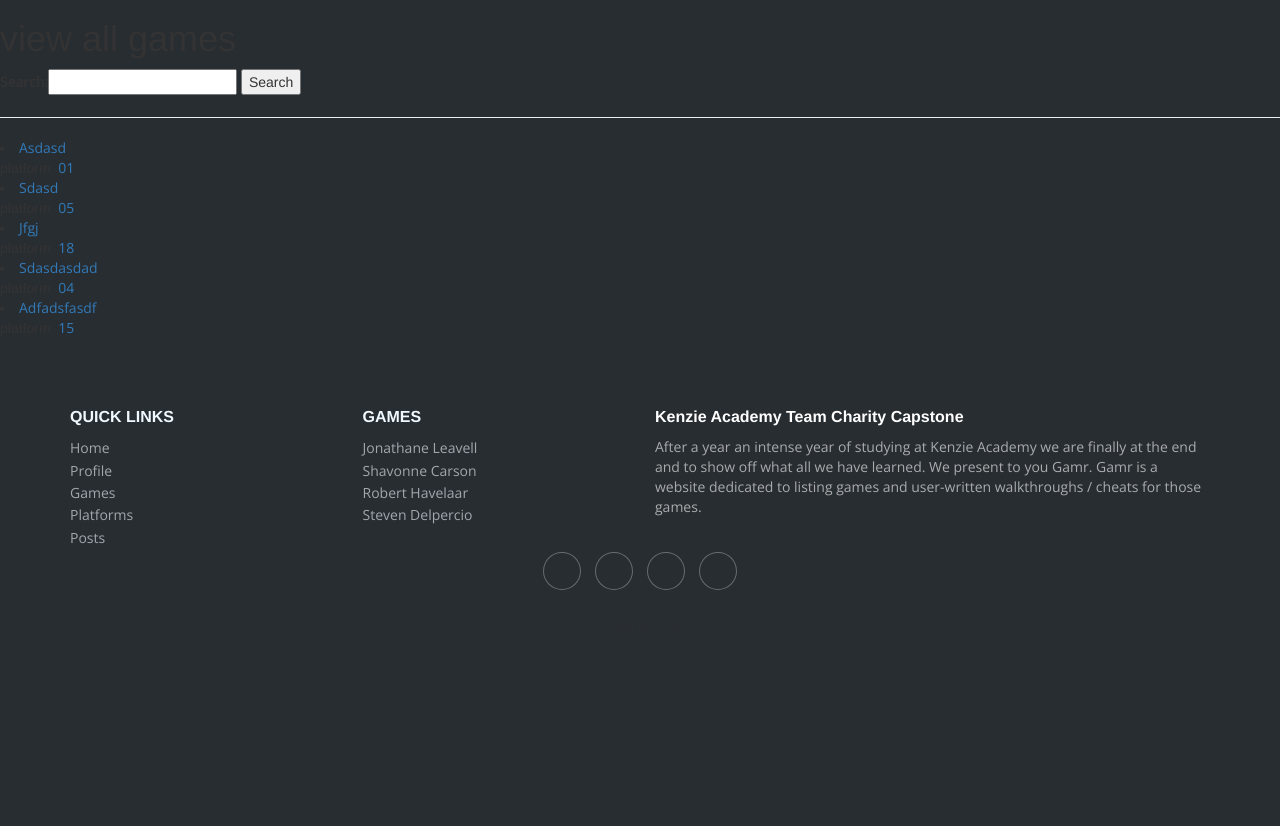
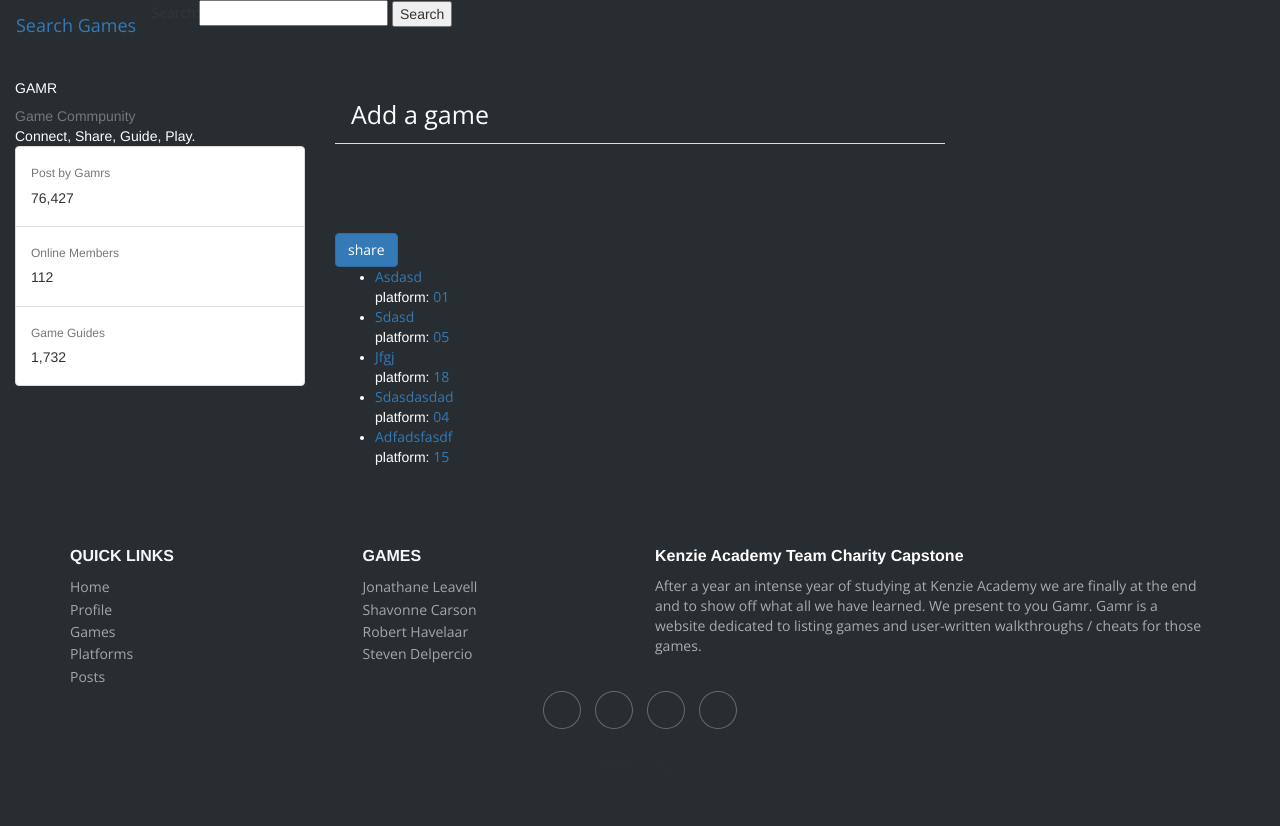
Before and after one commit to jonlee234/gamefaqs-clone, a Django app: page /viewGames/ in a window 1280 px wide. Shown: the part 658-1484 px from the top of the page. Before the commit the page ends 1248 px from the top, so only its background shows below. Run offline with Django 3.2, Linux system fonts and the light colour scheme; data comes from the database, SQL or seed files in the repository; some libraries are stand-ins or nearby versions.

Commit message:
game styling done

```diff
--- a/templates/all-games.html
+++ b/templates/all-games.html
@@ -1,4 +1,119 @@
+<!-- TODO/Blockers -->
+<!-- Get post games to work here. -->
+<!-- Fix Platforms: Change from int to str -->
+
 {% extends "base.html" %} {% block content %}
+<nav class="navbar navbar-light bg-white">
+  <a href="#" class="navbar-brand">Search Games</a>
+  <form
+    class="form-inline"
+    action=""
+    method="post"
+    enctype="multipart/form-data"
+  >
+    {% csrf_token %} {{search}}
+    <div class="input-group">
+      <input type="submit" value="Search" />
+    </div>
+  </form>
+</nav>
+
+<div class="container-fluid gedf-wrapper">
+  <div class="row">
+    <div class="col-md-3">
+      <div class="card">
+        <div class="card-body" style="color: #fff">
+          <div class="h5">GAMR</div>
+          <div class="h7 text-muted">Game Commpunity</div>
+          <div class="h7">Connect, Share, Guide, Play.</div>
+        </div>
+        <ul class="list-group list-group-flush">
+          <li class="list-group-item">
+            <div class="h6 text-muted">Post by Gamrs</div>
+            <div class="h5">76,427</div>
+          </li>
+          <li class="list-group-item">
+            <div class="h6 text-muted">Online Members</div>
+            <div class="h5">112</div>
+          </li>
+          <li class="list-group-item">
+            <div class="h6 text-muted">Game Guides</div>
+            <div class="h5">1,732</div>
+          </li>
+        </ul>
+      </div>
+    </div>
+    <div class="col-md-6 gedf-main">
+      <!--- \\\\\\\Post-->
+      <div class="card gedf-card">
+        <div class="card-header">
+          <ul class="nav nav-tabs card-header-tabs" id="myTab" role="tablist">
+            <li class="nav-item">
+              <a
+                class="nav-link active"
+                id="posts-tab"
+                data-toggle="tab"
+                href="#posts"
+                role="tab"
+                >Add a game</a
+              >
+            </li>
+          </ul>
+        </div>
+        <div class="card-body">
+          <div class="tab-content" id="myTabContent">
+            <div class="tab-pane fade show active" id="posts" role="tabpanel">
+              <div class="form-group">
+                <label class="sr-only" for="message">post</label>
+                <textarea
+                  class="form-control"
+                  id="message"
+                  rows="3"
+                  placeholder="What do you want to tell the world?"
+                ></textarea>
+              </div>
+            </div>
+            <div class="tab-pane fade" id="images" role="tabpanel">
+              <div class="py-4"></div>
+            </div>
+          </div>
+          <div class="btn-toolbar justify-content-between">
+            <div class="btn-group">
+              <button type="submit" class="btn btn-primary">share</button>
+            </div>
+            <div class="btn-group">
+              <button
+                id="btnGroupDrop1"
+                type="button"
+                class="btn btn-link dropdown-toggle"
+                data-toggle="dropdown"
+              >
+                <i class="fa fa-globe"></i>
+              </button>
+            </div>
+          </div>
+          <ul style="color: #fff">
+            {% for items in games %}
+            <li>
+              <a href="/viewGames/{{items.id}}">
+                {{ items.title.title }}<br />
+              </a>
+              platform:
+              <a href="/viewGames/platform/{{items.platform}}"
+                >{{items.platform}}</a
+              >
+            </li>
+            {% endfor %}
+          </ul>
+        </div>
+      </div>
+      <!-- Post /////-->
+    </div>
+  </div>
+  {% endblock %}
+</div>
+
+<!--
 
 <div className="game-view-container">
   <div class="row">
@@ -9,7 +124,6 @@
           {% csrf_token %} {{search}}
           <input type="submit" value="Search" />
         </form>
-        <!-- Temp HR  -->
         <hr />
         {% for items in games %}
         <li>
@@ -25,4 +139,8 @@
   </div>
 </div>
 
-{% endblock %}
+ -->
+
+<!-- TODOS/Blockers -->
+<!-- Get search bar functional -->
+<!-- Get Post Feature working here. -->
```
Also changed, not shown: templates/post_list.html (+9 -20 lines).
